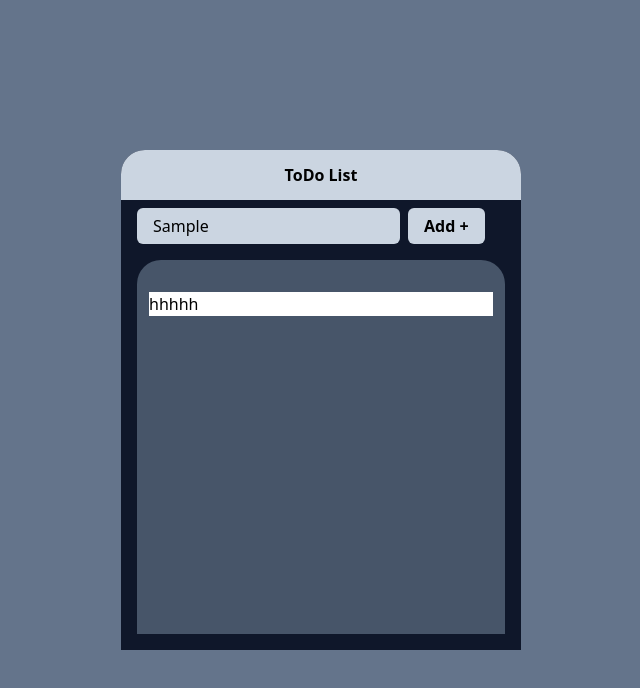
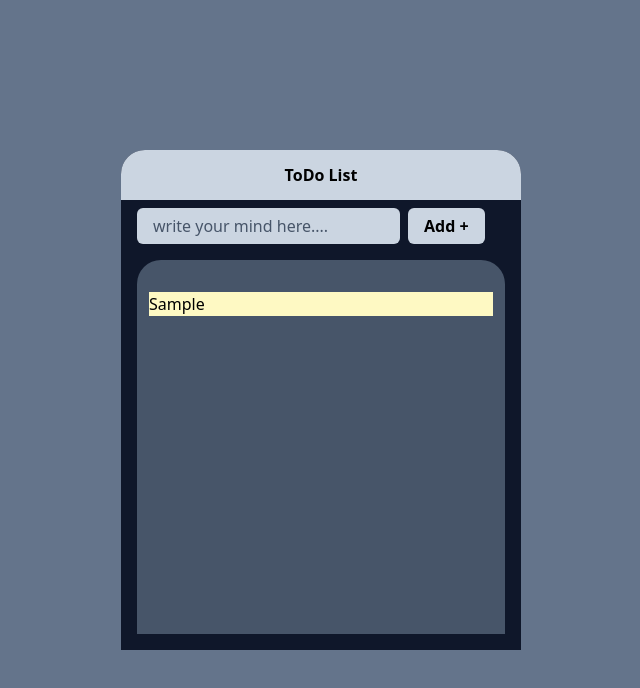
Before and after one commit to mehammedb/react-todo1, a React app: page / in a window 1280 px wide. Both pictures are taken after typing "Sample" into the empty fields and a click on the button "Add +". Shown: the top 688 px of the page, without its empty margins (319-959 px from the left). Built offline with nearby package versions, Linux system fonts and the light colour scheme; the HTML template or start-up script is replaced by a standard one.

Commit message:
Add post

```diff
--- a/src/assets/SelfTest.jsx
+++ b/src/assets/SelfTest.jsx
@@ -1,6 +1,9 @@
-import React from "react";
+import React, { useState } from "react";
 
 const SelfTest = () => {
+  const [inputValue, setInputValue] = useState("");
+  const [posts, setPosts] = useState([]);
+
   return (
     <div className="w-[400px] h-[500px] bg-slate-900 rounded-3xl flex flex-col">
       <div className="bg-slate-300 w-full h-[50px] flex items-center justify-center rounded-t-3xl">
@@ -11,16 +14,30 @@ const SelfTest = () => {
         <input
           className="px-4 py-1.5 rounded-md bg-slate-300 placeholder-slate-600"
           type="text"
+          value={inputValue}
+          onChange={(e) => setInputValue(e.target.value)}
           placeholder="write your mind here...."
         />
-        <button className="bg-slate-300 text-center text-base px-4 py-1.5 rounded-md font-semibold">
+        <button
+          className="bg-slate-300 text-center text-base px-4 py-1.5 rounded-md font-semibold"
+          onClick={() => {
+            setPosts([inputValue, ...posts]);
+            setInputValue("");
+          }}
+        >
           Add +
         </button>
       </div>
 
       <div className="bg-slate-900 flex-1 pt-2 pr-4 pb-4 pl-4 flex">
         <div className="bg-slate-600 flex-1 rounded-t-3xl px-3 py-8">
-          <div className="bg-white">hhhhh</div>
+          <ul className="space-y-1">
+            {posts.map((post, i) => (
+              <li className="bg-yellow-100" key={i}>
+                {post}
+              </li>
+            ))}
+          </ul>
         </div>
       </div>
     </div>
```
